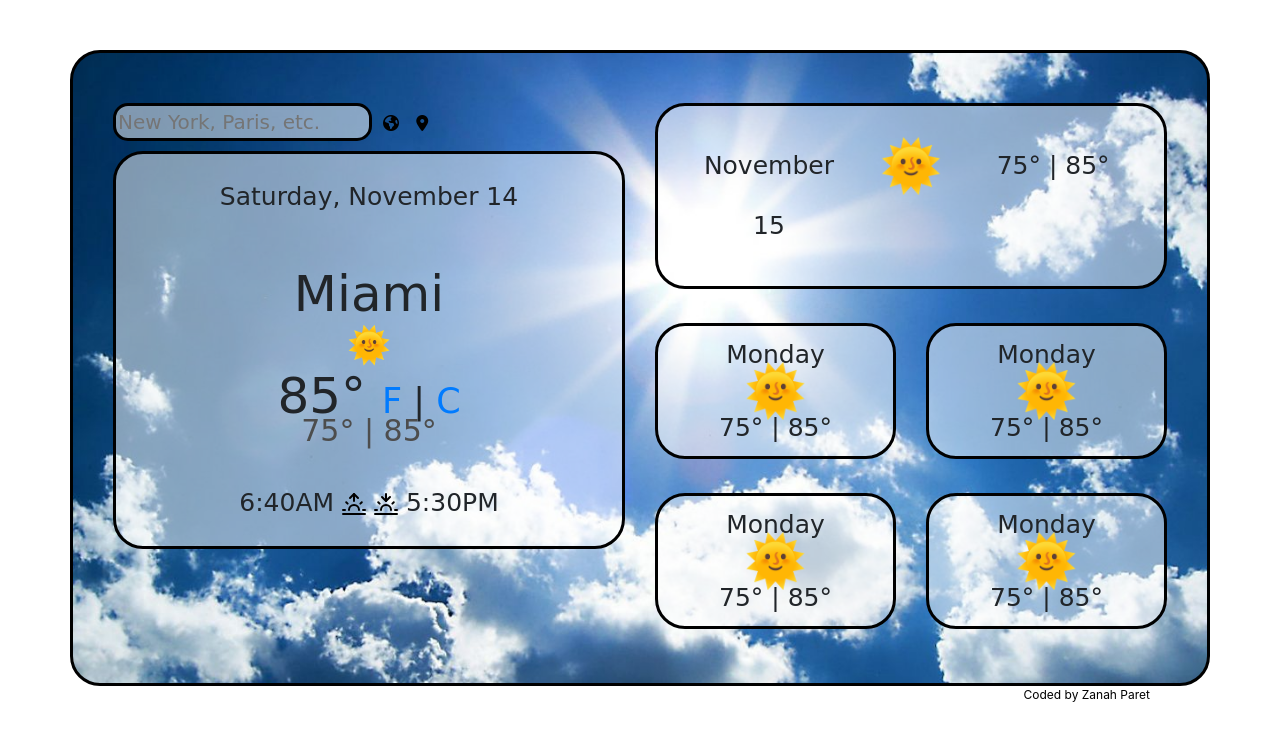
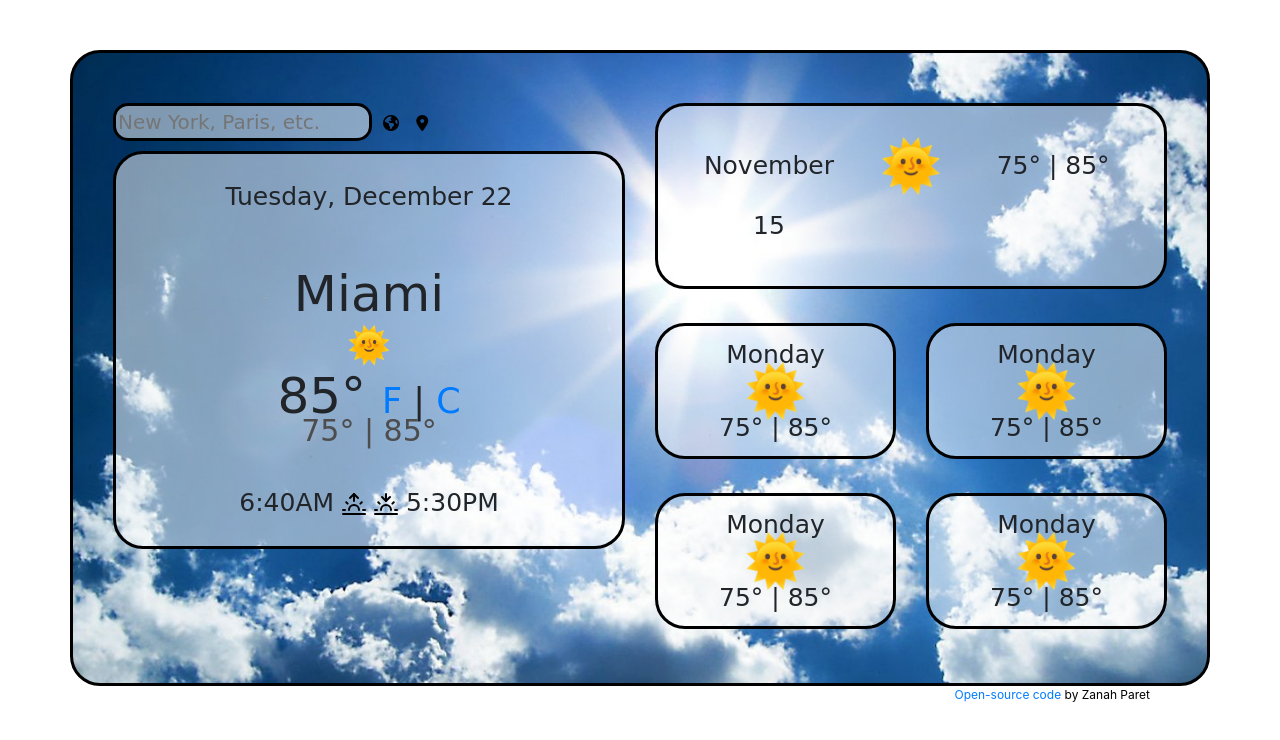
Before and after one commit to zanahp/Weather-app, a plain HTML site: page index.html in a window 1280 px wide. Drawn offline with nearby package versions, Linux system fonts and the light colour scheme; a web font is replaced by a local one.

Commit message:
Updated footer
added url & class

```diff
--- a/index.html
+++ b/index.html
@@ -126,8 +126,13 @@
 		 </div>
 	</div>
 	<footer>
-			<p>Coded by Zanah Paret</p>
+			<p>
+				<a href="https://github.com/zanahp/Weather-app" class=gitHub>
+					Open-source code
+				</a>
+				by Zanah Paret
+			</p>
 		</footer>
-	<script src="weather.js"></script>
+	<script src="script.js"></script>
 </body>
 </html>
```
Also changed, not shown: 1 other file.
